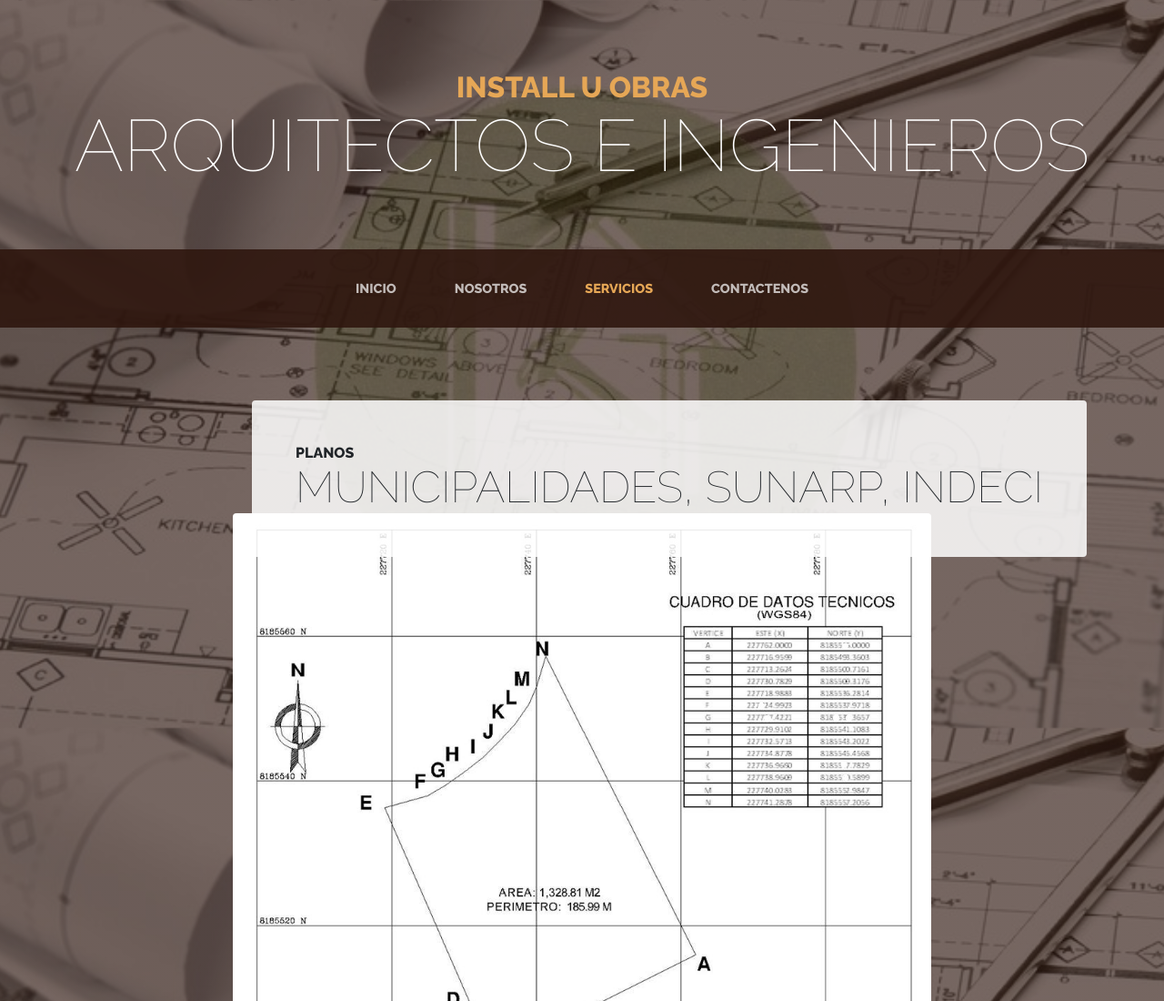
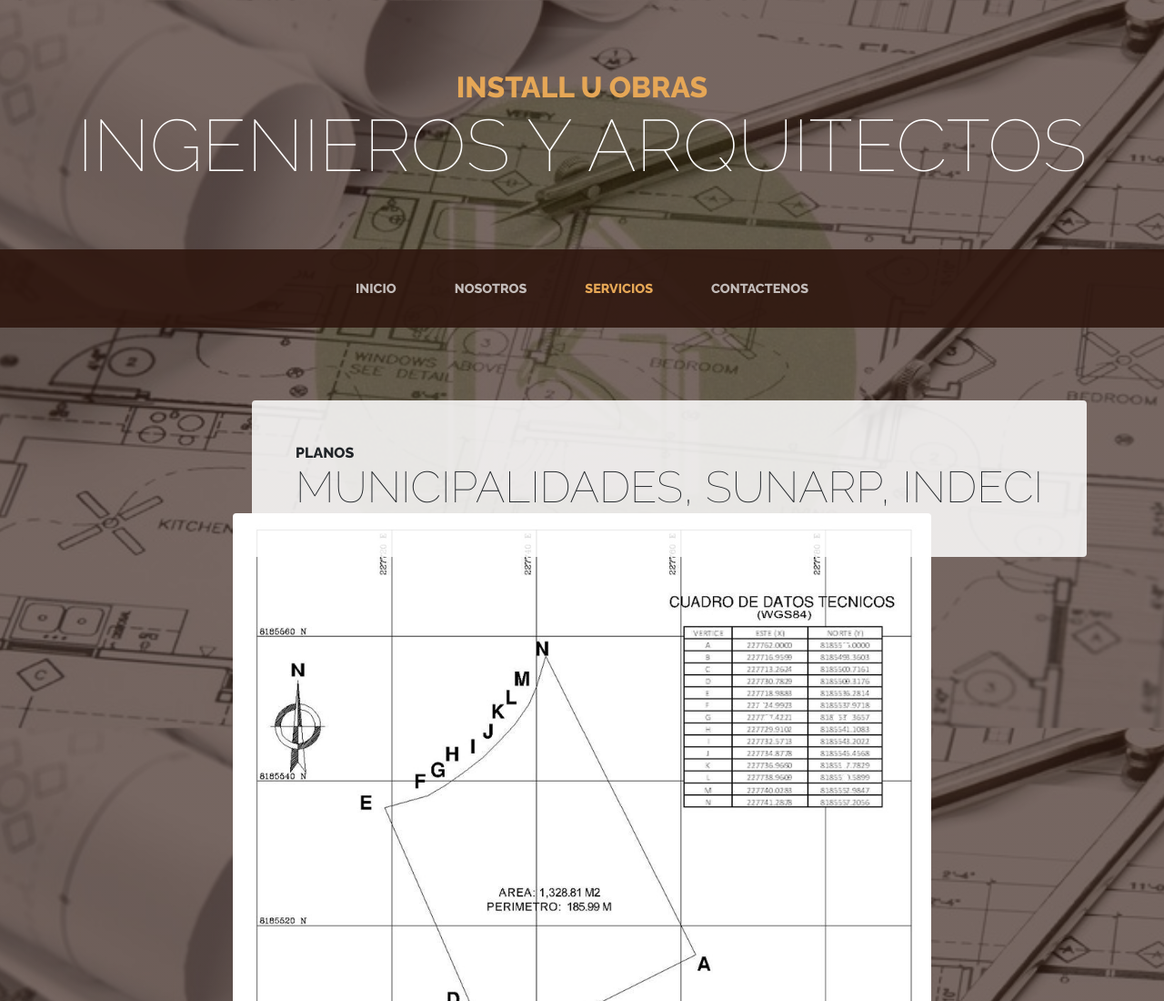
Before and after one commit to installuobras/installuobras, a website: page products.html in a window 1280 px wide. Shown: the top 1100 px of the page at 91% size. Drawn offline with Linux system fonts and the light colour scheme.

Commit message:
Update products.html

```diff
--- a/products.html
+++ b/products.html
@@ -26,7 +26,7 @@
 
     <h1 class="site-heading text-center text-white d-none d-lg-block">
       <span class="site-heading-upper text-primary mb-3">Install U Obras</span>
-      <span class="site-heading-lower">Arquitectos e Ingenieros</span>
+      <span class="site-heading-lower">Ingenieros y Arquitectos</span>
     </h1>
 
     <!-- Navigation -->
```
